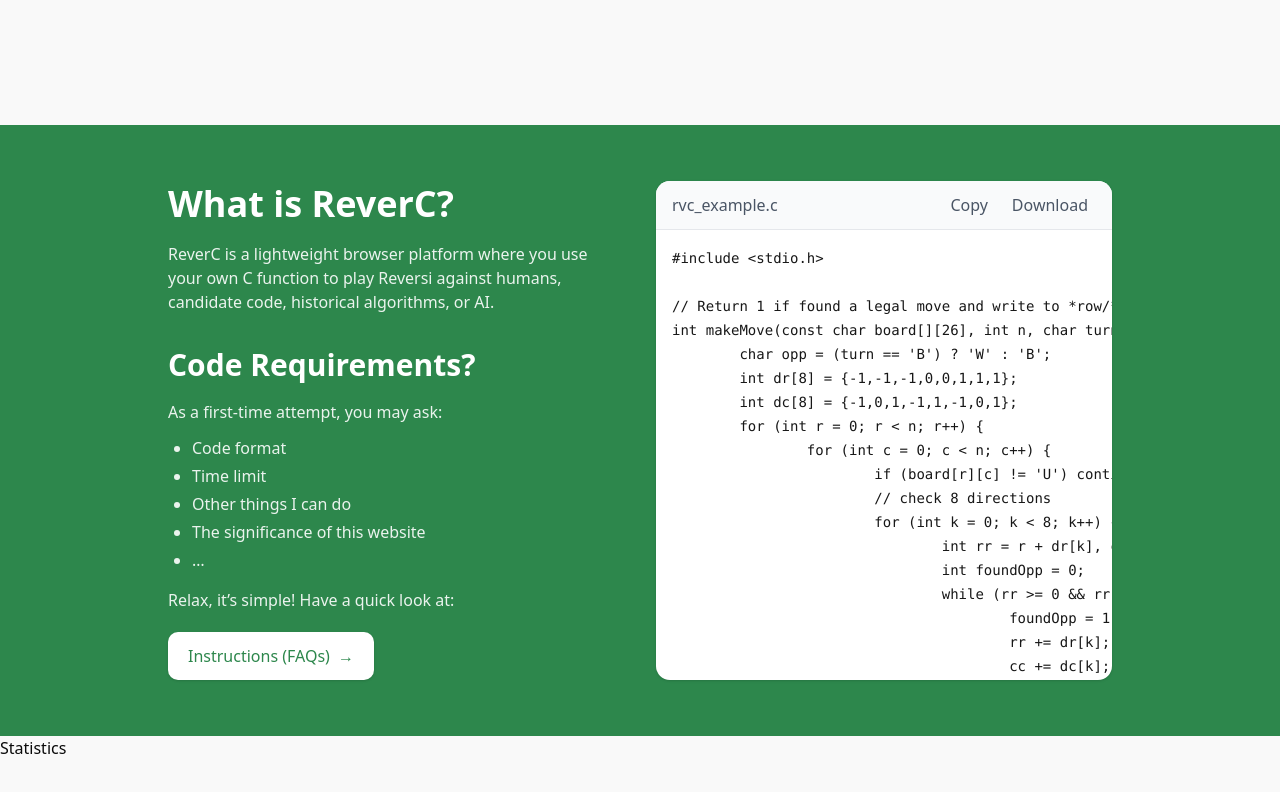
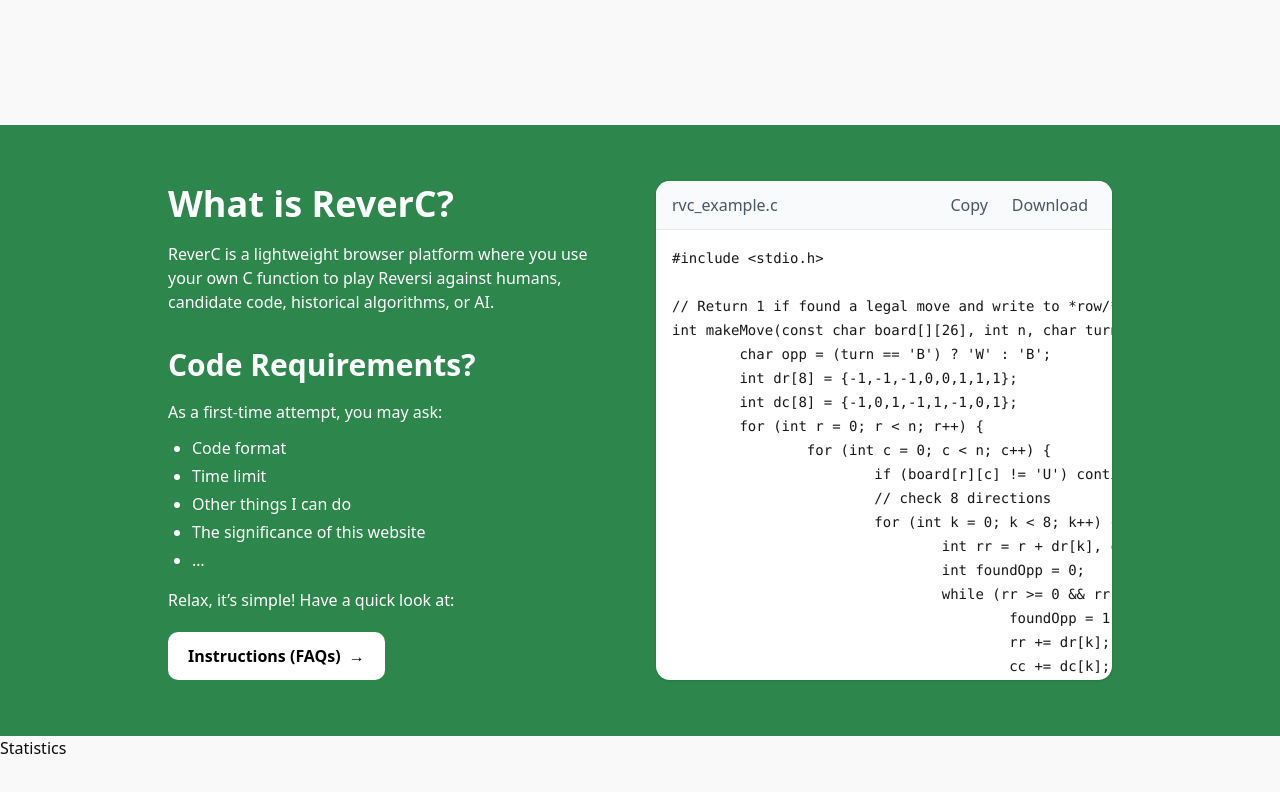
Before and after one commit to joewang0430/rever-c, a Next.js app in the folder client/: page / in a window 1280 px wide. Shown: the part 675-1467 px from the top of the page. Built offline with nearby package versions, Linux system fonts and the light colour scheme; no server answers.

Commit message:
improved info

```diff
--- a/client/src/sections/Info/index.tsx
+++ b/client/src/sections/Info/index.tsx
@@ -79,23 +79,23 @@ export default function Info() {
                     {/* Left: text content */}
                     <div className="text-white" ref={leftRef}>
                         <h2 className="font-bold text-3xl md:text-4xl leading-tight mb-4">What is ReverC?</h2>
-                        <p className="text-white/90 mb-8">
+                        <p className="text-white mb-8">
                             ReverC is a lightweight browser platform where you use your own C function to play Reversi against humans, candidate code, historical algorithms, or AI.
                         </p>
 
                         <h3 className="font-bold text-2xl md:text-3xl leading-tight mb-4">Code Requirements?</h3>
-                        <p className="text-white/90 mb-3">As a first-time attempt, you may ask:</p>
-                        <ul className="list-disc pl-6 text-white/90 space-y-1 mb-4">
+                        <p className="text-white mb-3">As a first-time attempt, you may ask:</p>
+                        <ul className="list-disc pl-6 text-white space-y-1 mb-4">
                             <li>Code format</li>
                             <li>Time limit</li>
                             <li>Other things I can do</li>
                             <li>The significance of this website</li>
                             <li>…</li>
                         </ul>
-                        <p className="text-white/90 mb-5">Relax, it’s simple! Have a quick look at:</p>
+                        <p className="text-white mb-5">Relax, it’s simple! Have a quick look at:</p>
                         <Link
                             href="/questions"
-                            className="inline-flex items-center gap-2 bg-white text-rvc-primary-green px-5 py-3 rounded-lg shadow-sm hover:bg-white/95 transition"
+                            className="font-semibold inline-flex items-center gap-2 bg-white text-rvc-primary-black px-5 py-3 rounded-lg hover:bg-white/95 transition hover:underline"
                         >
                             Instructions (FAQs)
                             <span aria-hidden>→</span>
```
